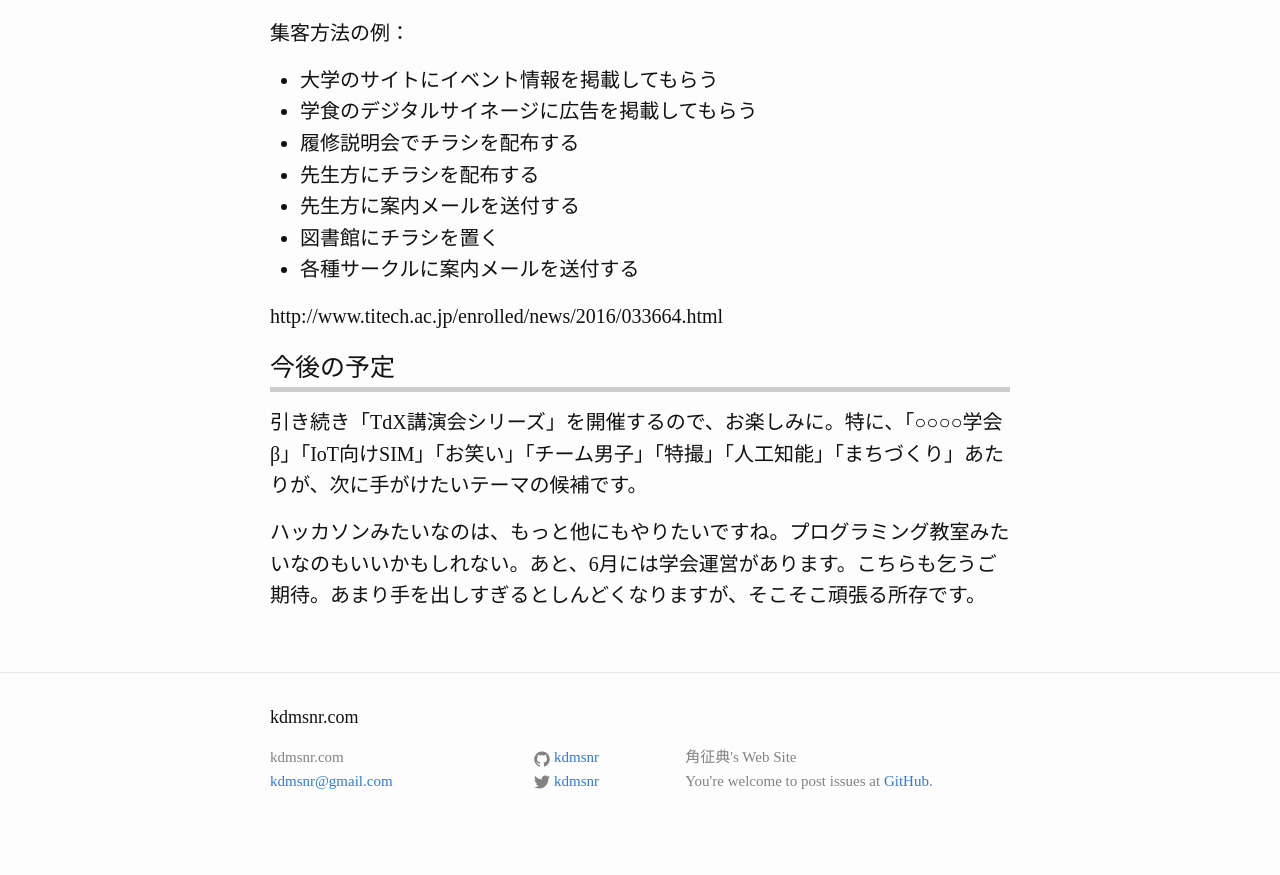
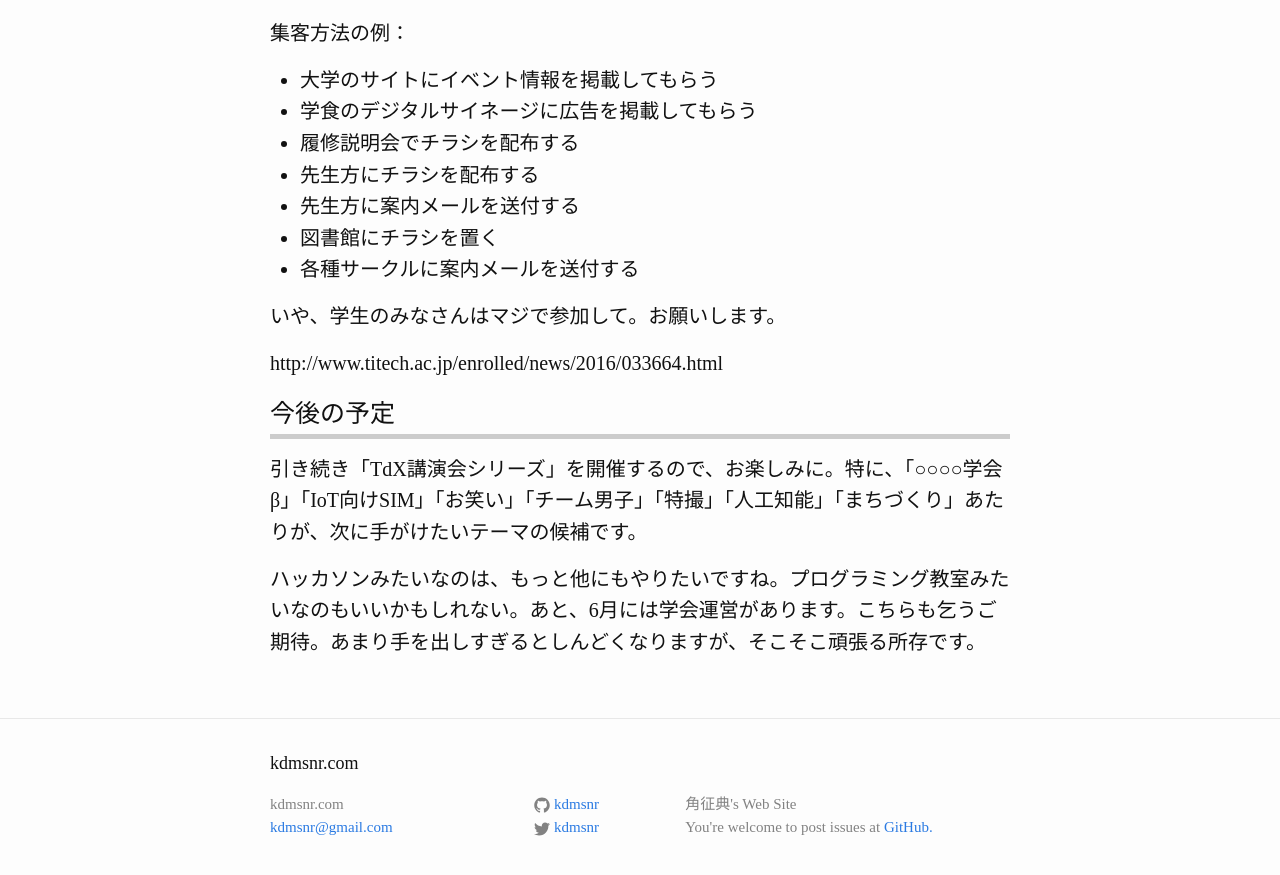
Before and after one commit to kdmsnr/kdmsnr.github.io, a Jekyll site: the page built from _posts/2016-04-13-index.md, in a window 1280 px wide and 900 px high, scrolled down 2043 px. Shown: the top 875 px of the window. Built offline with Jekyll 4.4.1, drawn with Linux system fonts in a browser that asks for light colours; Markdown is read by kramdown in place of the engine named in the settings; comment, search, counter and statistics services are not loaded; before the commit the page ends 2897 px from its top, so only the background shows below that.

Commit message:
Update posts

```diff
--- a/_posts/2016-04-13-index.md
+++ b/_posts/2016-04-13-index.md
@@ -50,6 +50,8 @@ http://cbec-titech.connpass.com/event/28746/
 * 図書館にチラシを置く
 * 各種サークルに案内メールを送付する
 
+いや、学生のみなさんはマジで参加して。お願いします。
+
 http://www.titech.ac.jp/enrolled/news/2016/033664.html
 
 ## 今後の予定
```
